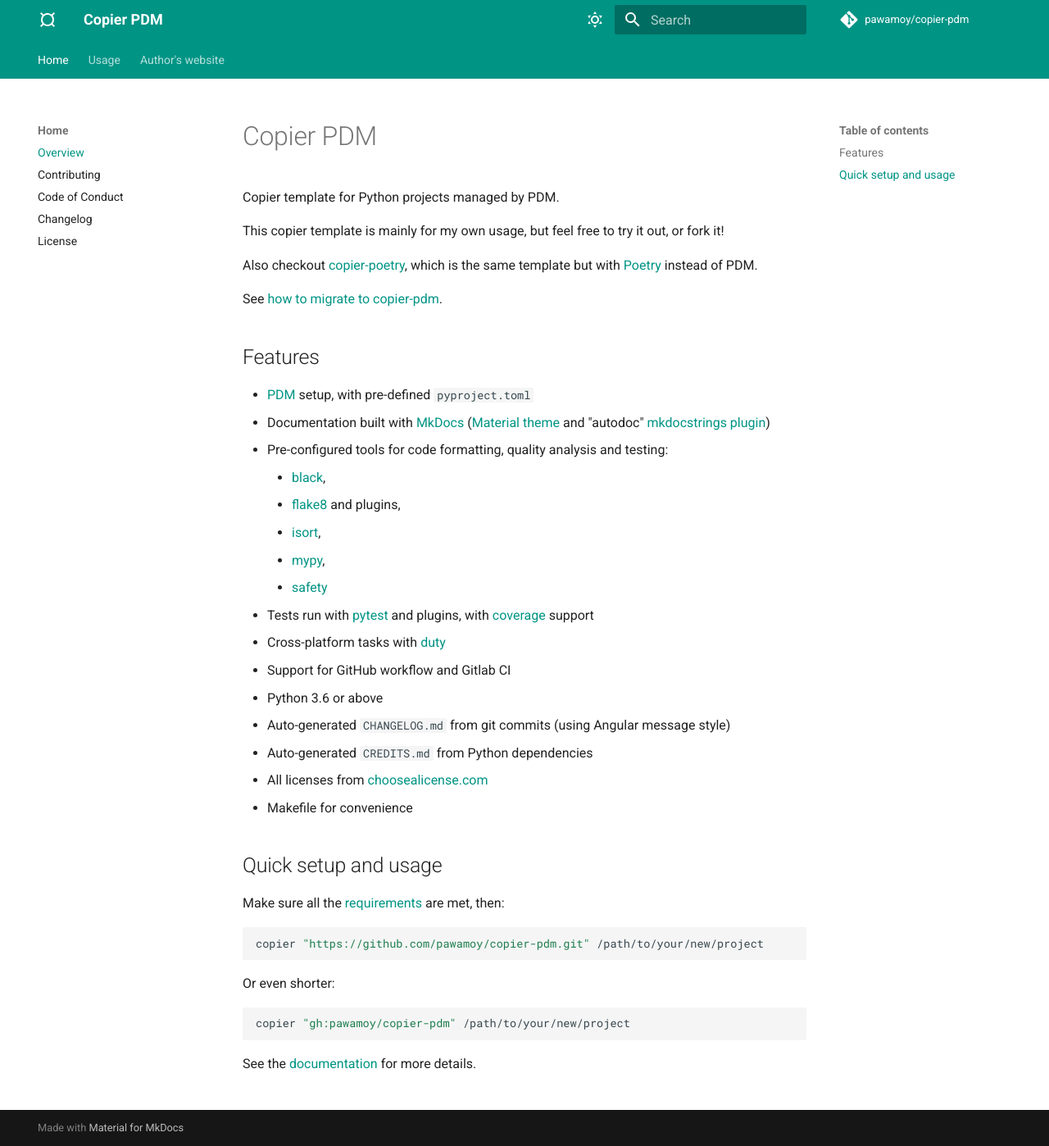
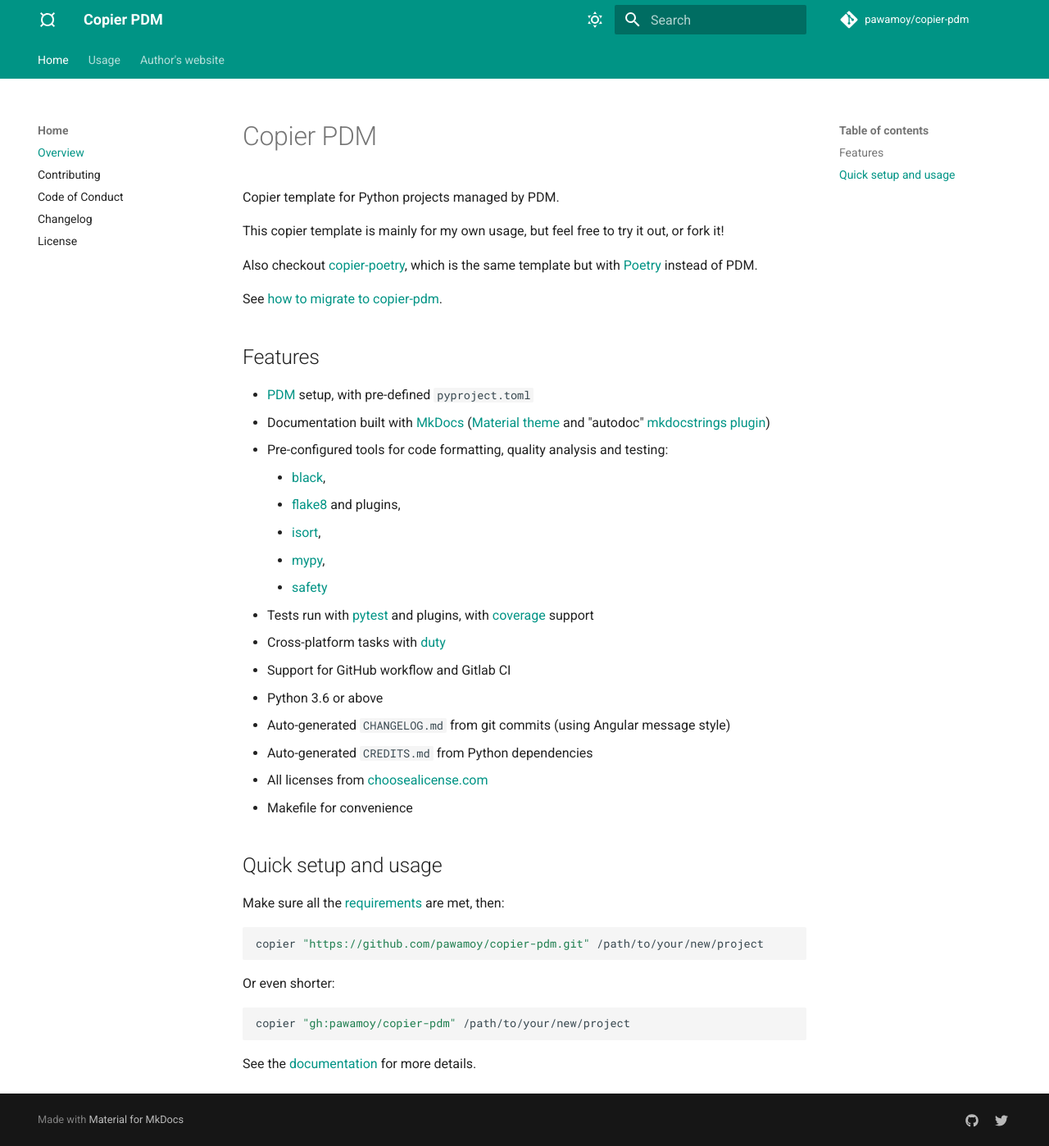
Before and after one commit to pawamoy/copier-pdm, an MkDocs documentation site: the page built from docs/index.md, in a window 1280 px wide and 1398 px high. Shown: the whole window at 82% size. Built offline with MkDocs 1.6.1 and Material for MkDocs 9.7.7, drawn with Linux system fonts in a browser that asks for light colours; comment, search, counter and statistics services are not loaded.

Commit message:
docs: Match personal branding

```diff
--- a/mkdocs.yml
+++ b/mkdocs.yml
@@ -30,7 +30,7 @@
   - media: "(prefers-color-scheme: light)"
     scheme: default
     primary: teal
-    accent: pink
+    accent: purple
     toggle:
       icon: material/weather-sunny
       name: Switch to dark mode
@@ -53,3 +53,10 @@
 - pymdownx.tasklist
 - toc:
     permalink: "¤"
+
+extra:
+  social:
+  - icon: fontawesome/brands/github
+    link: https://github.com/pawamoy
+  - icon: fontawesome/brands/twitter
+    link: https://twitter.com/pawamoy
```
